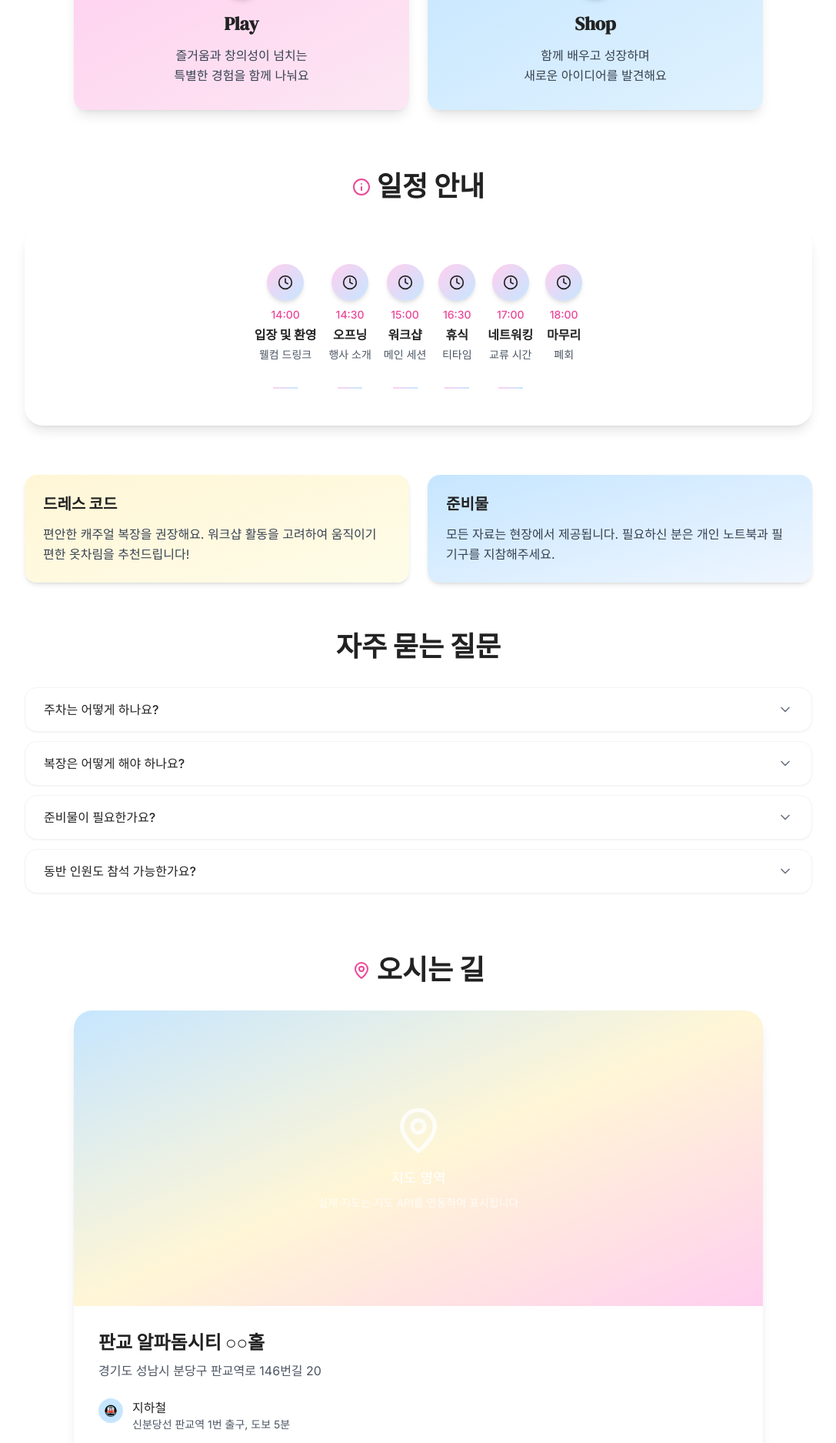
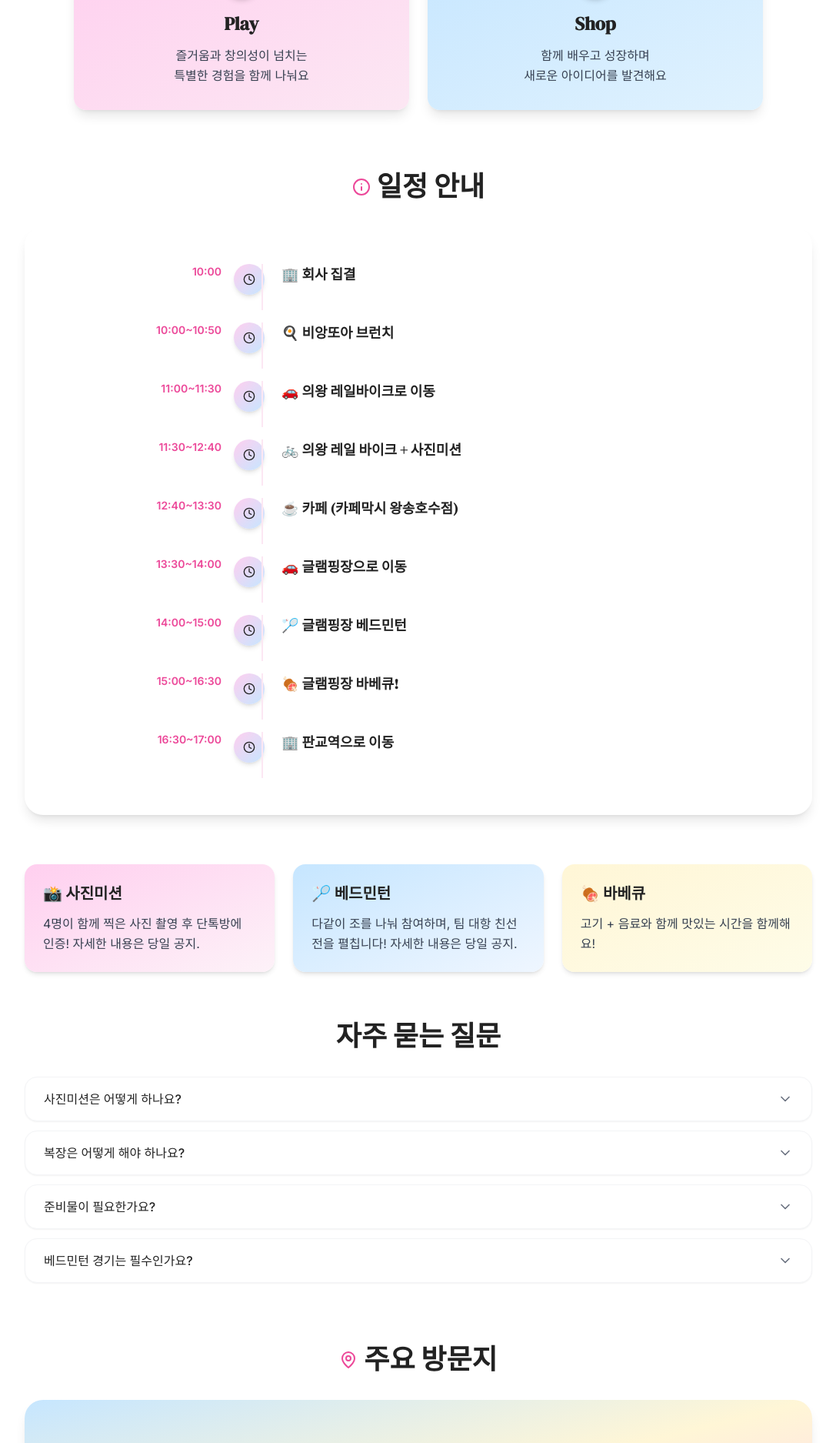
Before and after one commit to jacob-jinn/playshop, a React (Vite) app: page / in a window 1280 px wide. Shown: the part 881-2756 px from the top of the page at 77% size, without its empty margins (96-1183 px from the left). Built offline with nearby package versions, Linux system fonts and the light colour scheme.

Commit message:
Refactor code structure for improved readability and maintainability

```diff
--- a/src/components/DetailsSection.tsx
+++ b/src/components/DetailsSection.tsx
@@ -4,30 +4,33 @@ import { Accordion } from './Accordion';
 import { Info } from 'lucide-react';
 
 const scheduleItems = [
-  { time: '14:00', title: '입장 및 환영', description: '웰컴 드링크' },
-  { time: '14:30', title: '오프닝', description: '행사 소개' },
-  { time: '15:00', title: '워크샵', description: '메인 세션' },
-  { time: '16:30', title: '휴식', description: '티타임' },
-  { time: '17:00', title: '네트워킹', description: '교류 시간' },
-  { time: '18:00', title: '마무리', description: '폐회' },
+  { time: '10:00', title: '🏢 회사 집결', description: '' },
+  { time: '10:00~10:50', title: '🍳 비앙또아 브런치', description: '' },
+  { time: '11:00~11:30', title: '🚗 의왕 레일바이크로 이동', description: '' },
+  { time: '11:30~12:40', title: '🚲 의왕 레일 바이크 + 사진미션', description: '' },
+  { time: '12:40~13:30', title: '☕ 카페 (카페막시 왕송호수점)', description: '' },
+  { time: '13:30~14:00', title: '🚗 글램핑장으로 이동', description: '' },
+  { time: '14:00~15:00', title: '🏸 글램핑장 베드민턴', description: '' },
+  { time: '15:00~16:30', title: '🍖 글램핑장 바베큐!', description: '' },
+  { time: '16:30~17:00', title: '🏢 판교역으로 이동', description: '' },
 ];
 
 const faqItems = [
   {
-    title: '주차는 어떻게 하나요?',
-    content: '알파돔시티 건물 지하 주차장을 이용하실 수 있습니다. 주차권은 행사장 접수처에서 받으실 수 있어요.',
+    title: '사진미션은 어떻게 하나요?',
+    content: '레일바이크 타는 동안 4명이 함께 찍은 사진을 촬영해서 팀 단톡방에 인증해주시면 됩니다! 자세한 미션 내용과 채점 방식은 당일에 공지될 예정이에요 📸',
   },
   {
     title: '복장은 어떻게 해야 하나요?',
-    content: '편안한 캐주얼 복장으로 오시면 됩니다. 워크샵 활동이 있으니 활동하기 편한 옷을 추천드려요!',
+    content: '편안한 캐주얼 복장으로 오시면 됩니다. 베드민턴과 야외 활동이 있으니 활동하기 편한 옷차림을 추천드려요!',
   },
   {
     title: '준비물이 필요한가요?',
-    content: '특별한 준비물은 없습니다. 필기구와 노트북은 필요하신 분만 개인적으로 준비해주세요.',
+    content: '특별한 준비물은 없습니다! 편안한 신발과 가을 날씨에 맞는 겉옷 정도만 챙겨주세요.',
   },
   {
-    title: '동반 인원도 참석 가능한가요?',
-    content: '네, 가능합니다! RSVP 신청 시 동반 인원 수를 함께 입력해주시면 됩니다. (최대 5명)',
+    title: '베드민턴 경기는 필수인가요?',
+    content: '네! 다같이 조를 나눠 참여합니다 😊 자세한 경기 방식은 당일에 공지될 예정이에요.',
   },
 ];
 
@@ -47,18 +50,24 @@ export const DetailsSection: React.FC = () => {
         </div>
       </div>
 
-      {/* Dress Code & Tips */}
-      <div className="grid md:grid-cols-2 gap-6 animate-slide-up animate-delay-100">
-        <div className="bg-gradient-to-br from-cream-pastel to-yellow-50 rounded-2xl p-6 shadow-md">
-          <h3 className="text-xl font-serif font-bold text-text-primary mb-3">드레스 코드</h3>
+      {/* Activities */}
+      <div className="grid md:grid-cols-3 gap-6 animate-slide-up animate-delay-100">
+        <div className="bg-gradient-to-br from-pink-pastel to-pink-50 rounded-2xl p-6 shadow-md">
+          <h3 className="text-xl font-serif font-bold text-text-primary mb-3">📸 사진미션</h3>
           <p className="text-gray-700 leading-relaxed">
-            편안한 캐주얼 복장을 권장해요. 워크샵 활동을 고려하여 움직이기 편한 옷차림을 추천드립니다!
+            4명이 함께 찍은 사진 촬영 후 단톡방에 인증! 자세한 내용은 당일 공지.
           </p>
         </div>
         <div className="bg-gradient-to-br from-sky-pastel to-blue-50 rounded-2xl p-6 shadow-md">
-          <h3 className="text-xl font-serif font-bold text-text-primary mb-3">준비물</h3>
+          <h3 className="text-xl font-serif font-bold text-text-primary mb-3">🏸 베드민턴</h3>
           <p className="text-gray-700 leading-relaxed">
-            모든 자료는 현장에서 제공됩니다. 필요하신 분은 개인 노트북과 필기구를 지참해주세요.
+            다같이 조를 나눠 참여하며, 팀 대항 친선전을 펼칩니다! 자세한 내용은 당일 공지.
+          </p>
+        </div>
+        <div className="bg-gradient-to-br from-cream-pastel to-yellow-50 rounded-2xl p-6 shadow-md">
+          <h3 className="text-xl font-serif font-bold text-text-primary mb-3">🍖 바베큐</h3>
+          <p className="text-gray-700 leading-relaxed">
+            고기 + 음료와 함께 맛있는 시간을 함께해요!
           </p>
         </div>
       </div>
--- a/src/components/LocationCard.tsx
+++ b/src/components/LocationCard.tsx
@@ -2,70 +2,52 @@ import React, { useState } from 'react';
 import { MapPin, Navigation, ChevronDown } from 'lucide-react';
 
 export const LocationCard: React.FC = () => {
-  const [selectedMap, setSelectedMap] = useState<'kakao' | 'google' | 'naver'>('kakao');
+  const [selectedMap1, setSelectedMap1] = useState<'kakao' | 'google' | 'naver'>('kakao');
+  const [selectedMap2, setSelectedMap2] = useState<'kakao' | 'google' | 'naver'>('kakao');
 
-  const mapLinks = {
-    kakao: 'https://map.kakao.com/',
-    google: 'https://maps.google.com/',
-    naver: 'https://map.naver.com/',
+  const location1Links = {
+    kakao: 'https://map.kakao.com/?q=경기+의왕시+왕송못로+209',
+    google: 'https://maps.google.com/?q=경기+의왕시+왕송못로+209',
+    naver: 'https://map.naver.com/p/search/경기+의왕시+왕송못로+209',
+  };
+
+  const location2Links = {
+    kakao: 'https://map.kakao.com/?q=경기+의왕시+왕송못동길+64',
+    google: 'https://maps.google.com/?q=경기+의왕시+왕송못동길+64',
+    naver: 'https://map.naver.com/p/search/경기+의왕시+왕송못동길+64',
   };
 
   return (
-    <section className="max-w-4xl mx-auto animate-slide-up">
+    <section className="max-w-5xl mx-auto animate-slide-up space-y-8">
       <div className="flex items-center justify-center gap-2 mb-8">
         <MapPin className="w-6 h-6 text-pink-500" />
         <h2 className="text-3xl md:text-4xl font-serif font-bold text-text-primary text-center">
-          오시는 길
+          주요 방문지
         </h2>
       </div>
 
+      {/* Location 1: 의왕 레일바이크 */}
       <div className="bg-white rounded-3xl shadow-lg overflow-hidden">
-        {/* Map Placeholder */}
-        <div className="relative h-64 md:h-96 bg-gradient-to-br from-sky-pastel via-cream-pastel to-pink-pastel flex items-center justify-center">
+        <div className="relative h-48 md:h-64 bg-gradient-to-br from-sky-pastel via-cream-pastel to-pink-pastel flex items-center justify-center">
           <div className="text-center">
-            <MapPin className="w-16 h-16 text-white mx-auto mb-4 opacity-80" />
-            <p className="text-white text-lg font-medium">지도 영역</p>
-            <p className="text-white/80 text-sm mt-2">실제 지도는 지도 API를 연동하여 표시됩니다</p>
+            <span className="text-6xl mb-4">🚲</span>
+            <p className="text-white text-lg font-medium">의왕 레일바이크</p>
           </div>
         </div>
 
-        {/* Location Info */}
         <div className="p-8">
           <h3 className="text-2xl font-serif font-bold text-text-primary mb-2">
-            판교 알파돔시티 ○○홀
+            의왕 레일바이크
           </h3>
           <p className="text-gray-600 mb-6">
-            경기도 성남시 분당구 판교역로 146번길 20
+            경기 의왕시 왕송못로 209
           </p>
 
-          {/* Transportation */}
-          <div className="space-y-4 mb-6">
-            <div className="flex items-start gap-3">
-              <div className="flex-shrink-0 w-8 h-8 rounded-full bg-sky-pastel flex items-center justify-center">
-                <span className="text-sm font-bold text-sky-700">🚇</span>
-              </div>
-              <div>
-                <p className="font-medium text-text-primary">지하철</p>
-                <p className="text-sm text-gray-600">신분당선 판교역 1번 출구, 도보 5분</p>
-              </div>
-            </div>
-            <div className="flex items-start gap-3">
-              <div className="flex-shrink-0 w-8 h-8 rounded-full bg-pink-pastel flex items-center justify-center">
-                <span className="text-sm font-bold text-pink-700">🚗</span>
-              </div>
-              <div>
-                <p className="font-medium text-text-primary">자가용</p>
-                <p className="text-sm text-gray-600">경부고속도로 판교IC 이용, 건물 지하 주차장 완비</p>
-              </div>
-            </div>
-          </div>
-
-          {/* Map Navigation Buttons */}
           <div className="flex flex-col sm:flex-row gap-3">
             <div className="relative flex-1">
               <select
-                value={selectedMap}
-                onChange={(e) => setSelectedMap(e.target.value as typeof selectedMap)}
+                value={selectedMap1}
+                onChange={(e) => setSelectedMap1(e.target.value as typeof selectedMap1)}
                 className="w-full appearance-none px-4 py-3 pr-10 rounded-xl border-2 border-gray-200 bg-white font-medium text-text-primary cursor-pointer hover:border-pink-300 transition-colors"
               >
                 <option value="kakao">카카오맵</option>
@@ -75,13 +57,56 @@ export const LocationCard: React.FC = () => {
               <ChevronDown className="absolute right-3 top-1/2 -translate-y-1/2 w-5 h-5 text-gray-500 pointer-events-none" />
             </div>
             <a
-              href={mapLinks[selectedMap]}
+              href={location1Links[selectedMap1]}
               target="_blank"
               rel="noopener noreferrer"
               className="flex items-center justify-center gap-2 px-6 py-3 bg-gradient-to-r from-pink-500 to-pink-400 text-white font-semibold rounded-xl shadow-md hover:shadow-lg transition-all hover:scale-105 active:scale-95"
             >
               <Navigation className="w-5 h-5" />
-              <span>길 안내 열기</span>
+              <span>길 안내 보기</span>
+            </a>
+          </div>
+        </div>
+      </div>
+
+      {/* Location 2: 오매기744 글램핑장 */}
+      <div className="bg-white rounded-3xl shadow-lg overflow-hidden">
+        <div className="relative h-48 md:h-64 bg-gradient-to-br from-pink-pastel via-cream-pastel to-sky-pastel flex items-center justify-center">
+          <div className="text-center">
+            <span className="text-6xl mb-4">🏕️</span>
+            <p className="text-white text-lg font-medium">오매기744 글램핑장</p>
+          </div>
+        </div>
+
+        <div className="p-8">
+          <h3 className="text-2xl font-serif font-bold text-text-primary mb-2">
+            오매기744 글램핑장
+          </h3>
+          <p className="text-gray-600 mb-6">
+            경기 의왕시 왕송못동길 64
+          </p>
+
+          <div className="flex flex-col sm:flex-row gap-3">
+            <div className="relative flex-1">
+              <select
+                value={selectedMap2}
+                onChange={(e) => setSelectedMap2(e.target.value as typeof selectedMap2)}
+                className="w-full appearance-none px-4 py-3 pr-10 rounded-xl border-2 border-gray-200 bg-white font-medium text-text-primary cursor-pointer hover:border-pink-300 transition-colors"
+              >
+                <option value="kakao">카카오맵</option>
+                <option value="google">구글맵</option>
+                <option value="naver">네이버지도</option>
+              </select>
+              <ChevronDown className="absolute right-3 top-1/2 -translate-y-1/2 w-5 h-5 text-gray-500 pointer-events-none" />
+            </div>
+            <a
+              href={location2Links[selectedMap2]}
+              target="_blank"
+              rel="noopener noreferrer"
+              className="flex items-center justify-center gap-2 px-6 py-3 bg-gradient-to-r from-pink-500 to-pink-400 text-white font-semibold rounded-xl shadow-md hover:shadow-lg transition-all hover:scale-105 active:scale-95"
+            >
+              <Navigation className="w-5 h-5" />
+              <span>길 안내 보기</span>
             </a>
           </div>
         </div>
--- a/src/components/Timeline.tsx
+++ b/src/components/Timeline.tsx
@@ -13,31 +13,33 @@ interface TimelineProps {
 
 export const Timeline: React.FC<TimelineProps> = ({ items }) => {
   return (
-    <div className="space-y-6 md:space-y-0 md:flex md:gap-4 md:justify-center">
+    <div className="space-y-4 max-w-3xl mx-auto">
       {items.map((item, index) => (
         <div
           key={index}
-          className="flex md:flex-col items-start md:items-center gap-4 md:gap-2 animate-slide-up"
-          style={{ animationDelay: `${index * 100}ms` }}
+          className="flex items-start gap-4 animate-slide-up opacity-0"
+          style={{
+            animationDelay: `${index * 100}ms`,
+            animationFillMode: 'forwards'
+          }}
         >
+          {/* Time */}
+          <div className="flex-shrink-0 w-32 text-right">
+            <p className="text-sm font-semibold text-pink-500">{item.time}</p>
+          </div>
+
           {/* Icon */}
-          <div className="flex-shrink-0 w-12 h-12 rounded-full bg-gradient-to-br from-pink-pastel to-sky-pastel flex items-center justify-center shadow-md">
-            <Clock className="w-5 h-5 text-text-primary" />
+          <div className="flex-shrink-0 w-10 h-10 rounded-full bg-gradient-to-br from-pink-pastel to-sky-pastel flex items-center justify-center shadow-md">
+            <Clock className="w-4 h-4 text-text-primary" />
           </div>
 
           {/* Content */}
-          <div className="flex-1 md:text-center">
-            <p className="text-sm font-medium text-pink-500">{item.time}</p>
-            <h4 className="font-semibold text-text-primary mt-1">{item.title}</h4>
+          <div className="flex-1 pb-8 border-l-2 border-pink-100 pl-6 -ml-5">
+            <h4 className="font-semibold text-text-primary text-lg">{item.title}</h4>
             {item.description && (
               <p className="text-sm text-gray-600 mt-1">{item.description}</p>
             )}
           </div>
-
-          {/* Connector (desktop only) */}
-          {index < items.length - 1 && (
-            <div className="hidden md:block w-8 h-0.5 bg-gradient-to-r from-pink-pastel to-sky-pastel mt-6" />
-          )}
         </div>
       ))}
     </div>
```
Also changed, not shown: src/components/Footer.tsx (+10 -4 lines), src/components/Gallery.tsx (+30 -21 lines), src/components/HeroCard.tsx (+8 -8 lines), src/components/IntroSection.tsx (+5 -5 lines), src/asset/glamping.jpg (added), src/asset/glamping2.jpg (added).
